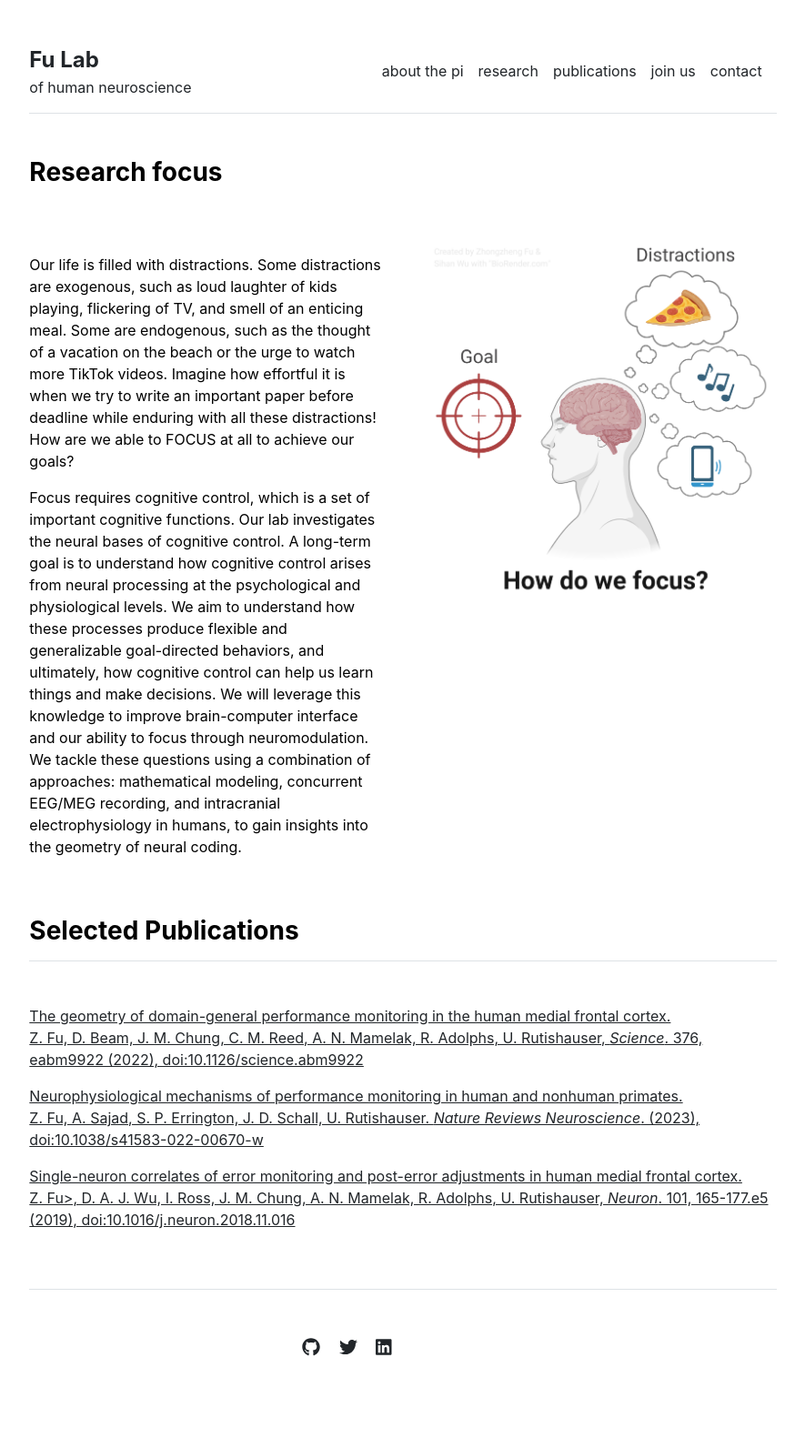
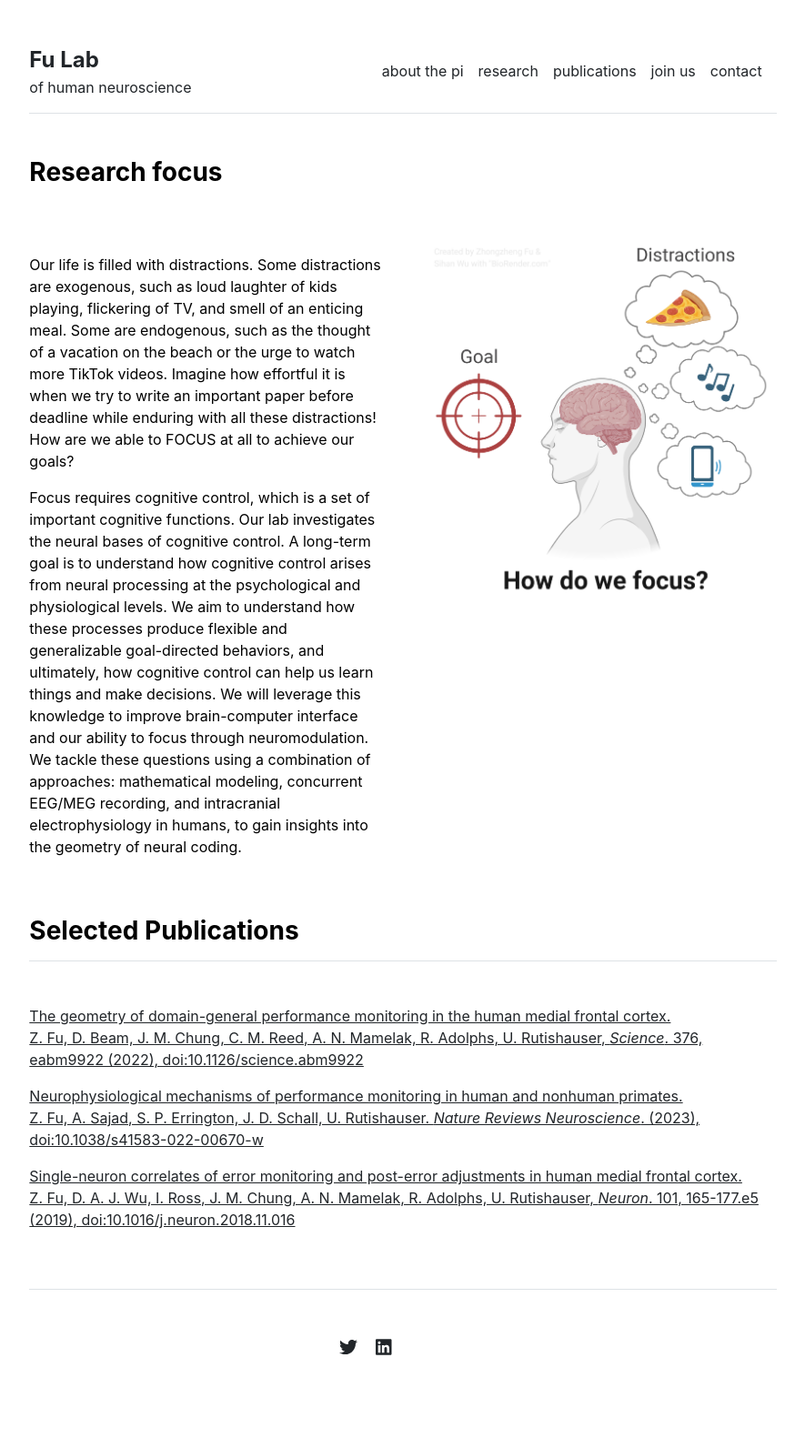
Before and after one commit to brooksfu/brooksfu.github.io, a Jekyll site: the page built from index.md, in a window 1280 px wide. Shown: the whole page at 91% size, without its empty margins (197-1082 px from the left). Built offline with Jekyll 4.4.1, drawn with Linux system fonts in a browser that asks for light colours.

Commit message:
first version of lab website modified

```diff
--- a/_data/publications.yml
+++ b/_data/publications.yml
@@ -1,7 +1,7 @@
 featured:
 - {name: 'The geometry of domain-general performance monitoring in the human medial frontal cortex.<br/>Z. Fu, D. Beam, J. M. Chung, C. M. Reed, A. N. Mamelak, R. Adolphs, U. Rutishauser, <i>Science</i>. 376, eabm9922 (2022), doi:10.1126/science.abm9922', url: 'https://www.science.org/stoken/author-tokens/ST-471/full'}
 - {name: 'Neurophysiological mechanisms of performance monitoring in human and nonhuman primates.<br/>Z. Fu, A. Sajad, S. P. Errington, J. D. Schall, U. Rutishauser. <i>Nature Reviews Neuroscience</i>. (2023), doi:10.1038/s41583-022-00670-w', url: 'https://rdcu.be/c4qzl'}
-- {name: 'Single-neuron correlates of error monitoring and post-error adjustments in human medial frontal cortex.<br/>Z. Fu>, D. A. J. Wu, I. Ross, J. M. Chung, A. N. Mamelak, R. Adolphs, U. Rutishauser, <i>Neuron</i>. 101, 165-177.e5 (2019), doi:10.1016/j.neuron.2018.11.016', url: 'https://doi.org/10.1016/j.neuron.2018.11.016'}
+- {name: 'Single-neuron correlates of error monitoring and post-error adjustments in human medial frontal cortex.<br/>Z. Fu, D. A. J. Wu, I. Ross, J. M. Chung, A. N. Mamelak, R. Adolphs, U. Rutishauser, <i>Neuron</i>. 101, 165-177.e5 (2019), doi:10.1016/j.neuron.2018.11.016', url: 'https://doi.org/10.1016/j.neuron.2018.11.016'}
 
 index:
 - {name: 'Neurophysiological mechanisms of performance monitoring in human and nonhuman primates. <br/><b>Z. Fu</b>, A. Sajad, S. P. Errington, J. D. Schall, U. Rutishauser. <i><b>Nature Reviews Neuroscience</b></i>. (2023), doi:10.1038/s41583-022-00670-w', url: 'https://rdcu.be/c4qzl'}
--- a/_data/settings.yml
+++ b/_data/settings.yml
@@ -33,9 +33,9 @@
 - {name: 'Stellar Structures', url: 'stellar-structures'}
 
 social:
-- {icon: 'github', link: 'https://github.com/LeNPaul'}
+#- {icon: 'github', link: 'https://github.com/LeNPaul'}
 - {icon: 'twitter', link: 'https://twitter.com/brooksfu_neuro'}
-- {icon: 'linkedin', link: 'https://linkedin.com/in/lenpaul'}
+- {icon: 'linkedin', link: 'https://www.linkedin.com/in/zhongzheng-brooks-fu-a5935121/'}
 
 contacts:
-- {name: 'Zhongzheng Fu, Ph.D.', title: 'Assistant Professor', department: 'Neurological Surgery', institution: 'UT Southwestern Medical Center', institution_address: '5303 Harry Hines, Dallas, TX 75390', phone: '(214) 648-3884', email: 'Zhongzheng.Fu@UTSouthwestern.edu', office: 'Sprague Clinical Science Building', image: 'assets/img/sprague.jpeg'}
+- {name: 'Zhongzheng Fu, Ph.D.', title: 'Assistant Professor', department: 'Neurological Surgery', institution: 'UT Southwestern Medical Center', institution_address: '5303 Harry Hines Blvd., Dallas, TX 75390', phone: '(214) 648-3884', email: 'Zhongzheng.Fu AT UTSouthwestern.edu', office: 'Sprague Clinical Science Building', image: 'assets/img/sprague.jpeg'}
```
Also changed, not shown: 2 other files.
